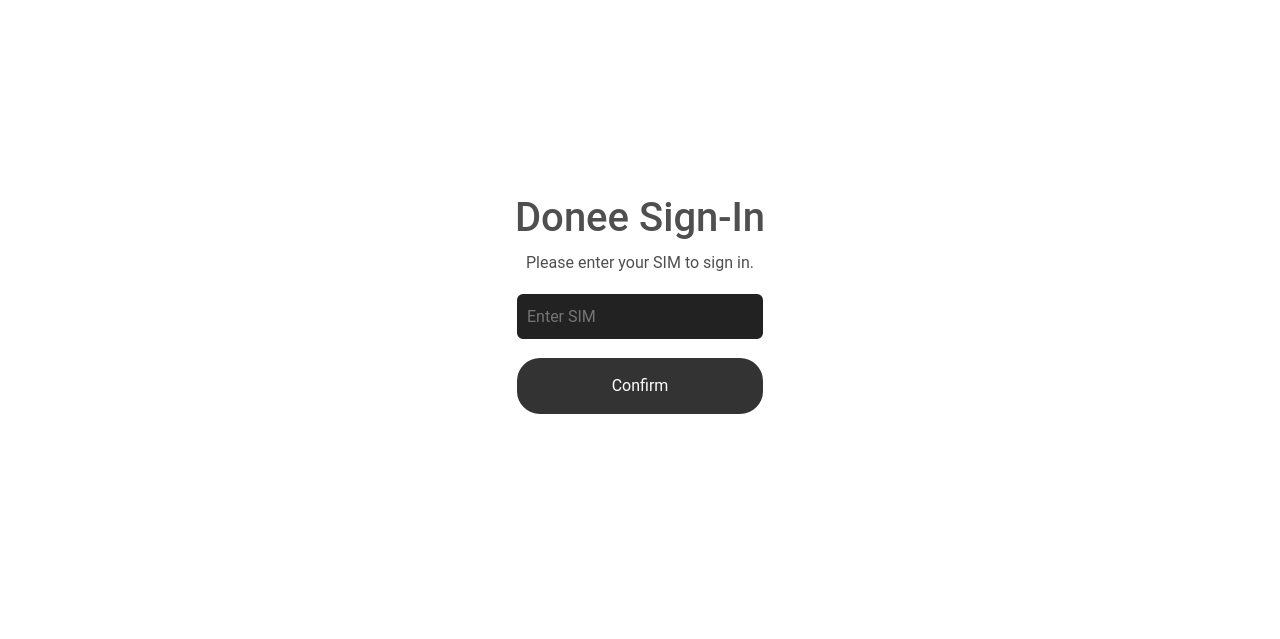
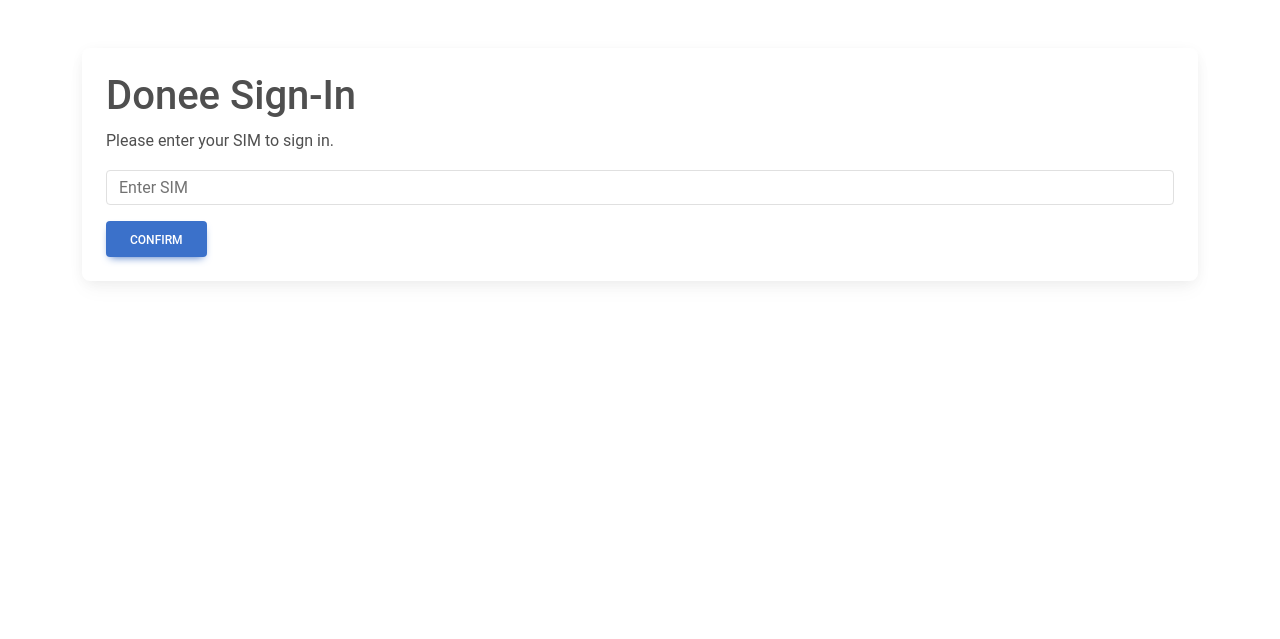
Before and after one commit to m-metz/access-mobile, a Django app: page /donee-signin/ in a window 1280 px wide. Shown: the top 639 px of the page. Run offline with Django 5.2, Linux system fonts and the light colour scheme.

Commit message:
Made look better

```diff
--- a/access_mobile_app/templates/access_mobile_app/donee_signin.html
+++ b/access_mobile_app/templates/access_mobile_app/donee_signin.html
@@ -2,67 +2,26 @@
 {% extends 'access_mobile_app/access_mobile.html' %}
 
 {% block content %}
-<div class="signin-page-container">
-    <div class="signin-section">
-        <h1>Donee Sign-In</h1>
-        <p>Please enter your SIM to sign in.</p>
+    <div class="row justify-content-center pt-5">
+        <div class="col">
+            <div class="card">
+                <div class="card-body">
+                    <h1 class="card-title">Donee Sign-In</h1>
+                    <p class="card-text">Please enter your SIM to sign in.</p>
 
                     {% if error %}
-            <p class="error-message">{{ error }}</p>
+                        <p class="text-danger">{{ error }}</p>
                     {% endif %}
 
                     <form method="POST" class="signin-form">
                         {% csrf_token %}
-            <input type="text" name="sim" placeholder="Enter SIM" required class="signin-input">
-            <button type="submit" class="signin-button">Confirm</button>
+                        <div class="form-group">
+                            <input type="text" name="sim" placeholder="Enter SIM" required class="form-control">
+                        </div>
+                        <button type="submit" class="btn btn-primary mt-3">Confirm</button>
                     </form>
                 </div>
             </div>
-
-<style>
-    .signin-page-container {
-        display: flex;
-        flex-direction: column;
-        justify-content: center;
-        align-items: center;
-        height: 80vh;
-        text-align: center;
-        color: inherit;
-    }
-    .signin-section {
-        margin-bottom: 30px;
-    }
-    .signin-form {
-        display: flex;
-        flex-direction: column;
-        gap: 15px;
-    }
-    .signin-input {
-        padding: 10px;
-        border: 2px solid white;
-        border-radius: 8px;
-        background-color: #222;
-        color: white;
-        font-size: 16px;
-    }
-    .signin-button {
-        padding: 15px 30px;
-        background-color: #333;
-        color: white;
-        border: 2px solid white;
-        border-radius: 25px;
-        font-size: 16px;
-        cursor: pointer;
-        transition: background-color 0.3s, color 0.3s;
-        text-decoration: none;
-    }
-    .signin-button:hover {
-        background-color: white;
-        color: #333;
-    }
-    .error-message {
-        color: red;
-        margin-bottom: 15px;
-    }
-</style>
+        </div>
+    </div>
 {% endblock %}
```
Also changed, not shown: access_mobile_app/templates/access_mobile_app/donee_dashboard.html (+28 -68 lines), access_mobile_app/templates/access_mobile_app/edit_donee_info.html (+15 -66 lines). Lines whose indentation alone changed are shown as unchanged.
